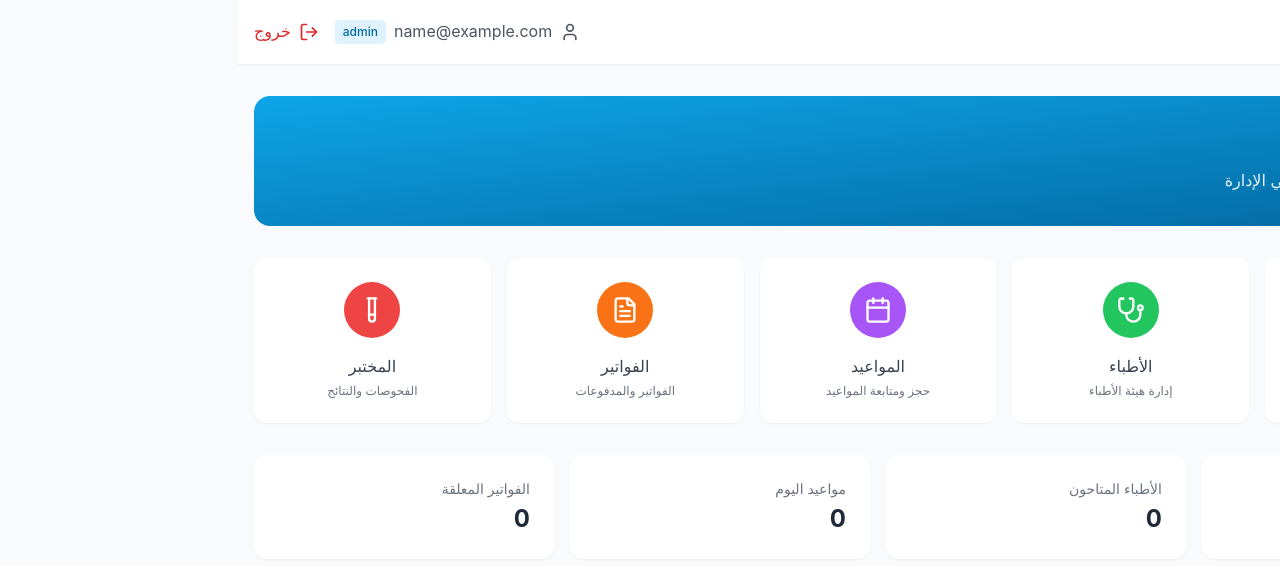
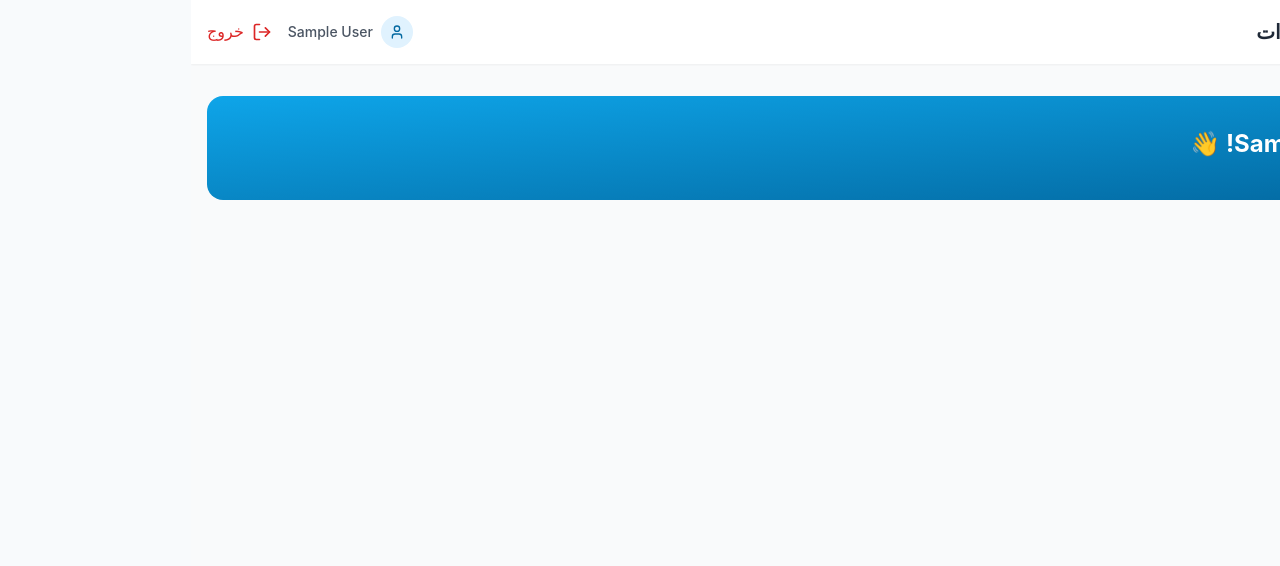
Before and after one commit to ablas123/clinic-management-system, a React (Vite) app in the folder frontend/: page /dashboard in a window 1280 px wide. Shown: the top 566 px of the page. Built offline with nearby package versions, Linux system fonts and the light colour scheme; sample sign-in values are in the browser's storage.

Commit message:
Update Dashboard.jsx

```diff
--- a/frontend/src/pages/Dashboard.jsx
+++ b/frontend/src/pages/Dashboard.jsx
@@ -1,6 +1,7 @@
 import { useAuth } from '../context/AuthContext';
 import { useNavigate } from 'react-router-dom';
-import { LogOut, User, Users, Stethoscope, Calendar, FileText, TestTube } from 'lucide-react';
+import { LogOut, User, Users, Stethoscope, Calendar, FileText, TestTube,
+         Clipboard, DollarSign, Activity, Settings, FileCheck, Printer } from 'lucide-react';
 
 const Dashboard = () => {
   const { user, logout } = useAuth();
@@ -11,60 +12,128 @@ const Dashboard = () => {
     navigate('/login');
   };
 
-  const menuItems = [
-    {
-      icon: Users,
-      title: 'المرضى',
-      color: 'bg-blue-500',
-      path: '/patients',
-      description: 'إدارة سجلات المرضى'
-    },
-    {
-      icon: Stethoscope,
-      title: 'الأطباء',
-      color: 'bg-green-500',
-      path: '/doctors',
-      description: 'إدارة هيئة الأطباء'
-    },
-    {
-      icon: Calendar,
-      title: 'المواعيد',
-      color: 'bg-purple-500',
-      path: '/appointments',
-      description: 'حجز ومتابعة المواعيد'
-    },
-    {
-      icon: FileText,
-      title: 'الفواتير',
-      color: 'bg-orange-500',
-      path: '/invoices',
-      description: 'الفواتير والمدفوعات'
-    },
-    {
-      icon: TestTube,
-      title: 'المختبر',
-      color: 'bg-red-500',
-      path: '/lab',
-      description: 'الفحوصات والنتائج'
-    },
-  ];
+  // ===========================================
+  // 🎯 ROLE-BASED MENU ITEMS
+  // ===========================================
+  const getMenuItems = () => {
+    switch (user?.role) {
+      case 'ADMIN':
+        return [
+          { icon: Users, title: 'المرضى', color: 'bg-blue-500', path: '/patients', description: 'إدارة سجلات المرضى' },
+          { icon: Stethoscope, title: 'الأطباء', color: 'bg-green-500', path: '/doctors', description: 'إدارة هيئة الأطباء' },
+          { icon: TestTube, title: 'المختبر', color: 'bg-red-500', path: '/lab', description: 'الفحوصات والنتائج' },
+          { icon: Calendar, title: 'المواعيد', color: 'bg-purple-500', path: '/appointments', description: 'حجز ومتابعة المواعيد' },
+          { icon: DollarSign, title: 'الفواتير', color: 'bg-orange-500', path: '/invoices', description: 'الفواتير والمدفوعات' },
+          { icon: Settings, title: 'الإعدادات', color: 'bg-gray-500', path: '/settings', description: 'إعدادات النظام' },
+          { icon: Activity, title: 'التقارير', color: 'bg-indigo-500', path: '/reports', description: 'التقارير والإحصائيات' },
+          { icon: User, title: 'المستخدمين', color: 'bg-teal-500', path: '/users', description: 'إدارة المستخدمين' },
+        ];
+
+      case 'DOCTOR':
+        return [
+          { icon: Users, title: 'مرضاي', color: 'bg-blue-500', path: '/my-patients', description: 'ملفات مرضاي' },
+          { icon: Calendar, title: 'مواعيدي', color: 'bg-purple-500', path: '/my-appointments', description: 'جدول مواعيدي' },
+          { icon: FileCheck, title: 'النتائج', color: 'bg-green-500', path: '/lab-results', description: 'نتائج المختبر' },
+          { icon: Clipboard, title: 'السجلات', color: 'bg-orange-500', path: '/medical-records', description: 'السجلات الطبية' },
+          { icon: FileText, title: 'الوصفات', color: 'bg-red-500', path: '/prescriptions', description: 'الوصفات الطبية' },
+        ];
+
+      case 'LAB_TECH':
+        return [
+          { icon: TestTube, title: 'الفحوصات', color: 'bg-red-500', path: '/lab-tests', description: 'قائمة الفحوصات' },
+          { icon: Clipboard, title: 'الطلبات', color: 'bg-purple-500', path: '/lab-requests', description: 'طلبات الفحوصات' },
+          { icon: FileCheck, title: 'النتائج', color: 'bg-green-500', path: '/lab-results', description: 'إدخال النتائج' },
+          { icon: Printer, title: 'التقارير', color: 'bg-blue-500', path: '/lab-reports', description: 'طباعة التقارير' },
+        ];
+
+      case 'RECEPTIONIST':
+        return [
+          { icon: Users, title: 'المرضى', color: 'bg-blue-500', path: '/patients', description: 'تسجيل المرضى' },
+          { icon: Calendar, title: 'المواعيد', color: 'bg-purple-500', path: '/appointments', description: 'حجز المواعيد' },
+          { icon: DollarSign, title: 'الفواتير', color: 'bg-orange-500', path: '/invoices', description: 'الفواتير والدفع' },
+          { icon: Phone, title: 'التأكيدات', color: 'bg-green-500', path: '/confirmations', description: 'تأكيد المواعيد' },
+          { icon: Printer, title: 'الطباعة', color: 'bg-red-500', path: '/print', description: 'طباعة الفواتير' },
+        ];
+
+      default:
+        return [];
+    }
+  };
+
+  const menuItems = getMenuItems();
+
+  // ===========================================
+  // 📊 ROLE-BASED STATS
+  // ===========================================
+  const getStats = () => {
+    switch (user?.role) {
+      case 'ADMIN':
+        return [
+          { label: 'إجمالي المرضى', value: '0', icon: Users },
+          { label: 'الأطباء المتاحون', value: '0', icon: Stethoscope },
+          { label: 'مواعيد اليوم', value: '0', icon: Calendar },
+          { label: 'الفواتير المعلقة', value: '0', icon: DollarSign },
+        ];
+      case 'DOCTOR':
+        return [
+          { label: 'مرضاى اليوم', value: '0', icon: Users },
+          { label: 'مواعيدي', value: '0', icon: Calendar },
+          { label: 'النتائج المعلقة', value: '0', icon: FileCheck },
+          { label: 'الوصفات', value: '0', icon: FileText },
+        ];
+      case 'LAB_TECH':
+        return [
+          { label: 'الطلبات المعلقة', value: '0', icon: Clipboard },
+          { label: 'فحوصات اليوم', value: '0', icon: TestTube },
+          { label: 'النتائج المكتملة', value: '0', icon: FileCheck },
+          { label: 'قيد المعالجة', value: '0', icon: Activity },
+        ];
+      case 'RECEPTIONIST':
+        return [
+          { label: 'مواعيد اليوم', value: '0', icon: Calendar },
+          { label: 'مواعيد الغد', value: '0', icon: Calendar },
+          { label: 'الفواتير المعلقة', value: '0', icon: DollarSign },
+          { label: 'المرضى الجدد', value: '0', icon: Users },
+        ];
+      default:
+        return [];
+    }
+  };
+
+  const stats = getStats();
 
   return (
     <div className="min-h-screen bg-gray-50" dir="rtl">
+      {/* Header */}
       <header className="bg-white shadow-sm">
         <div className="max-w-7xl mx-auto px-4 py-4 flex items-center justify-between">
           <div className="flex items-center gap-3">
             <span className="text-2xl">🏥</span>
-            <h1 className="text-xl font-bold text-gray-800">نظام إدارة العيادات</h1>
+            <div>
+              <h1 className="text-xl font-bold text-gray-800">نظام إدارة العيادات</h1>
+              <p className="text-xs text-gray-500">
+                {user?.role === 'ADMIN' && 'لوحة تحكم المدير'}
+                {user?.role === 'DOCTOR' && 'بوابة الطبيب'}
+                {user?.role === 'LAB_TECH' && 'بوابة المختبر'}
+                {user?.role === 'RECEPTIONIST' && 'بوابة الاستقبال'}
+              </p>
+            </div>
           </div>
 
           <div className="flex items-center gap-4">
             <div className="flex items-center gap-2 text-gray-600">
-              <User className="w-5 h-5" />
-              <span className="hidden sm:inline">{user?.email}</span>
-              <span className="bg-primary-100 text-primary-700 px-2 py-1 rounded text-xs font-medium">
-                {user?.role === 'ADMIN' ? 'مدير' : user?.role}
-              </span>
+              <div className="w-8 h-8 bg-primary-100 rounded-full flex items-center justify-center">
+                <User className="w-4 h-4 text-primary-700" />
+              </div>
+              <div className="hidden sm:block">
+                <p className="text-sm font-medium">{user?.firstName} {user?.lastName}</p>
+                <p className="text-xs text-gray-500">
+                  {user?.role === 'ADMIN' && 'مدير النظام'}
+                  {user?.role === 'DOCTOR' && 'طبيب'}
+                  {user?.role === 'LAB_TECH' && 'فني مختبر'}
+                  {user?.role === 'RECEPTIONIST' && 'موظف استقبال'}
+                </p>
+              </div>
             </div>
             <button
               onClick={handleLogout}
@@ -78,12 +147,34 @@ const Dashboard = () => {
       </header>
 
       <main className="max-w-7xl mx-auto px-4 py-8">
+        {/* Welcome Banner */}
         <div className="bg-gradient-to-br from-primary-500 to-primary-700 rounded-2xl p-8 text-white mb-8">
-          <h2 className="text-2xl font-bold mb-2">مرحباً بك! 👋</h2>
-          <p className="opacity-90">اختر وحدة من النظام للبدء في الإدارة</p>
+          <h2 className="text-2xl font-bold mb-2">
+            مرحباً بك، {user?.firstName}! 👋
+          </h2>
+          <p className="opacity-90">
+            {user?.role === 'ADMIN' && 'لديك تحكم كامل بجميع أقسام النظام'}
+            {user?.role === 'DOCTOR' && 'إدارة مرضاك ومواعيدك ونتائج المختبر'}
+            {user?.role === 'LAB_TECH' && 'إدارة الفحوصات والنتائج والتقارير'}
+            {user?.role === 'RECEPTIONIST' && 'إدارة المواعيد والفواتير والمرضى'}
+          </p>
         </div>
 
-        <div className="grid grid-cols-2 md:grid-cols-3 lg:grid-cols-5 gap-4">
+        {/* Stats Cards */}
+        <div className="grid grid-cols-2 md:grid-cols-4 gap-4 mb-8">
+          {stats.map((stat, index) => (
+            <div key={index} className="bg-white rounded-xl p-6 shadow-sm">
+              <div className="flex items-center gap-3 mb-2">
+                <stat.icon className="w-5 h-5 text-primary-500" />
+                <p className="text-gray-500 text-sm">{stat.label}</p>
+              </div>
+              <p className="text-2xl font-bold text-gray-800">{stat.value}</p>
+            </div>
+          ))}
+        </div>
+
+        {/* Menu Grid */}
+        <div className="grid grid-cols-2 md:grid-cols-3 lg:grid-cols-4 gap-4">
           {menuItems.map((item) => (
             <button
               key={item.title}
@@ -98,25 +189,6 @@ const Dashboard = () => {
             </button>
           ))}
         </div>
-
-        <div className="mt-8 grid grid-cols-1 md:grid-cols-4 gap-4">
-          <div className="bg-white rounded-xl p-6 shadow-sm">
-            <p className="text-gray-500 text-sm mb-1">إجمالي المرضى</p>
-            <p className="text-2xl font-bold text-gray-800">0</p>
-          </div>
-          <div className="bg-white rounded-xl p-6 shadow-sm">
-            <p className="text-gray-500 text-sm mb-1">الأطباء المتاحون</p>
-            <p className="text-2xl font-bold text-gray-800">0</p>
-          </div>
-          <div className="bg-white rounded-xl p-6 shadow-sm">
-            <p className="text-gray-500 text-sm mb-1">مواعيد اليوم</p>
-            <p className="text-2xl font-bold text-gray-800">0</p>
-          </div>
-          <div className="bg-white rounded-xl p-6 shadow-sm">
-            <p className="text-gray-500 text-sm mb-1">الفواتير المعلقة</p>
-            <p className="text-2xl font-bold text-gray-800">0</p>
-          </div>
-        </div>
       </main>
     </div>
   );
```
